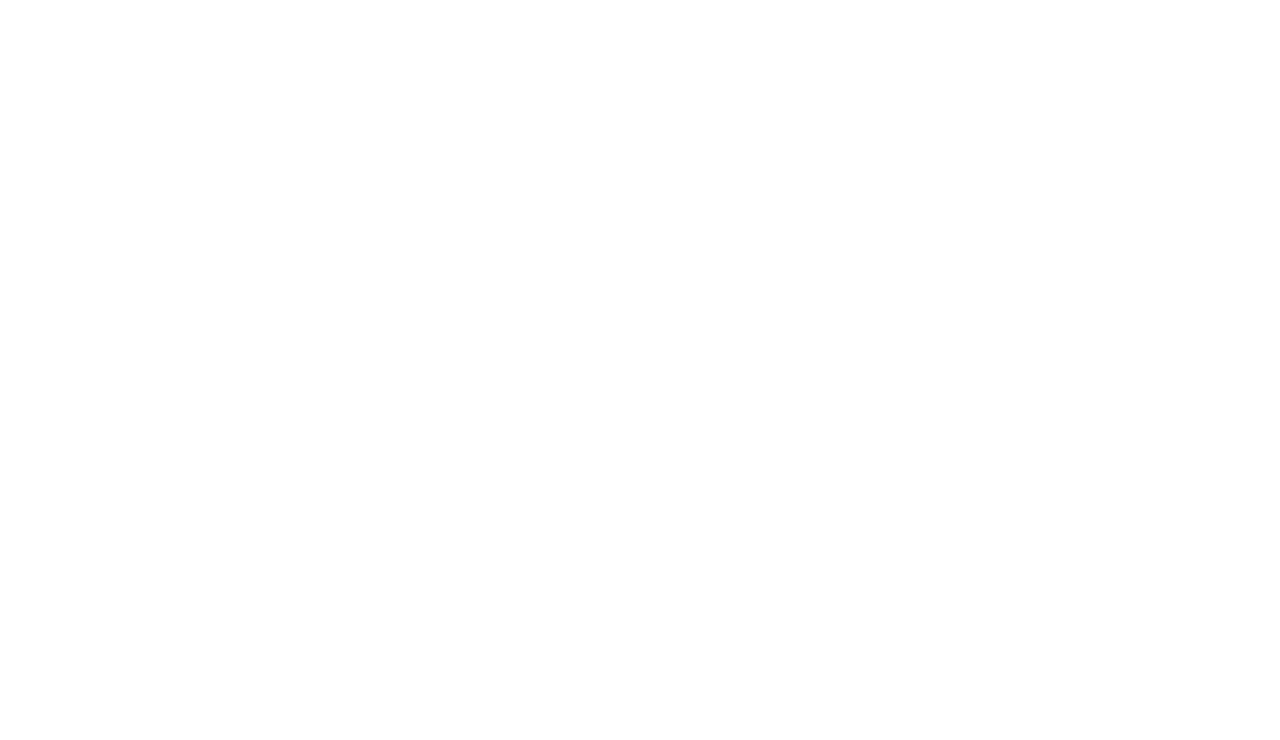
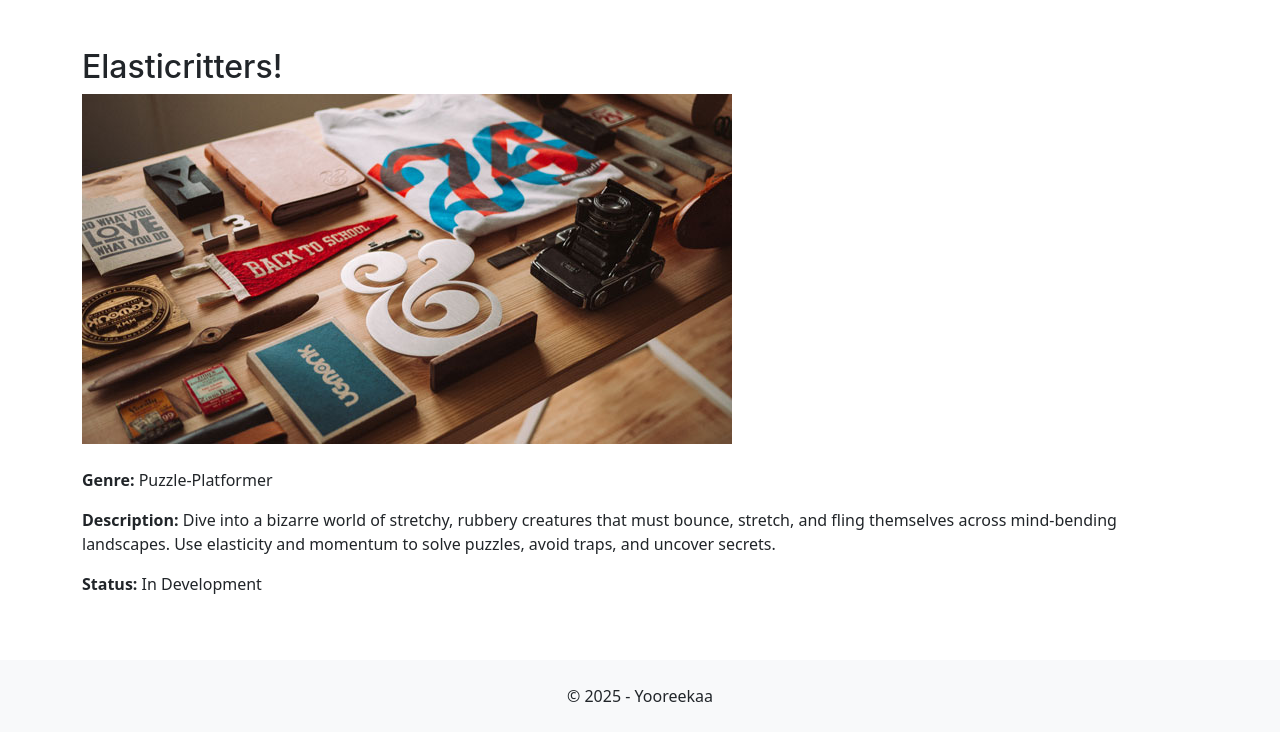
Before and after one commit to Yooreekaa/yooreekaa.github.io, a plain HTML site: page elasticritters.html in a window 1280 px wide. Drawn offline with nearby package versions, Linux system fonts and the light colour scheme.

Commit message:
Update elasticritters.html

```diff
--- a/elasticritters.html
+++ b/elasticritters.html
@@ -1 +1,27 @@
-<!-- elasticritters.html content... -->
+<!-- elasticritters.html -->
+<!DOCTYPE html>
+<html lang="en">
+<head>
+    <meta charset="UTF-8">
+    <meta name="viewport" content="width=device-width, initial-scale=1.0">
+    <title>Elasticritters!</title>
+    <link rel="stylesheet" href="css/styles.css">
+    <link href="https://cdn.jsdelivr.net/npm/bootstrap@5.2.3/dist/css/bootstrap.min.css" rel="stylesheet">
+</head>
+<body>
+    <!-- Include same nav -->
+    <div class="container py-5">
+        <h2>Elasticritters!</h2>
+        <img src="assets/img/portfolio/fullsize/1.jpg" class="img-fluid mb-4" alt="Elasticritters screenshot">
+        <p><strong>Genre:</strong> Puzzle-Platformer</p>
+        <p><strong>Description:</strong> Dive into a bizarre world of stretchy, rubbery creatures that must bounce, stretch, and fling themselves across mind-bending landscapes. Use elasticity and momentum to solve puzzles, avoid traps, and uncover secrets.</p>
+        <p><strong>Status:</strong> In Development</p>
+    </div>
+
+    <footer class="bg-light text-center py-4">
+        <div class="container">&copy; 2025 - Yooreekaa</div>
+    </footer>
+
+    <script src="https://cdn.jsdelivr.net/npm/bootstrap@5.2.3/dist/js/bootstrap.bundle.min.js"></script>
+</body>
+</html>
```
